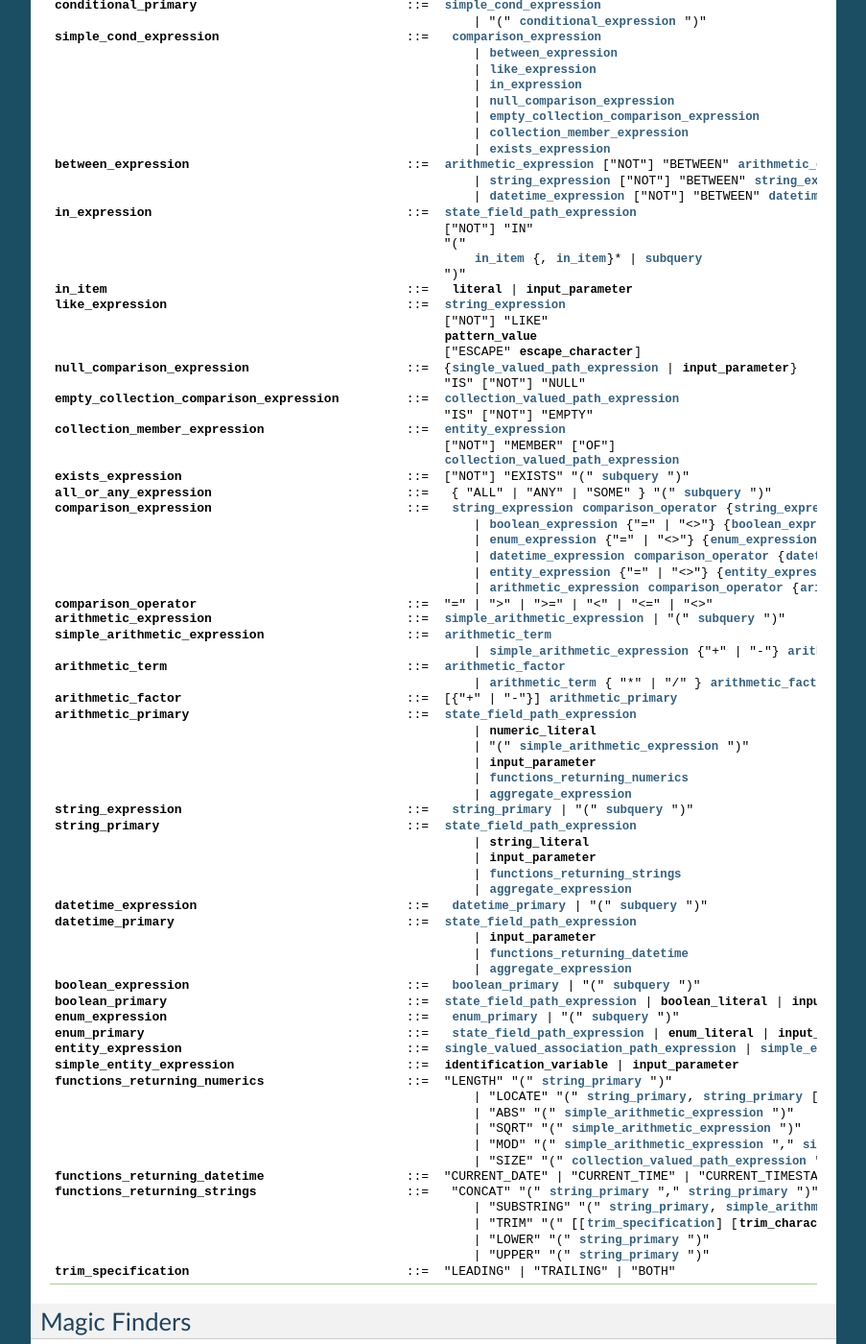
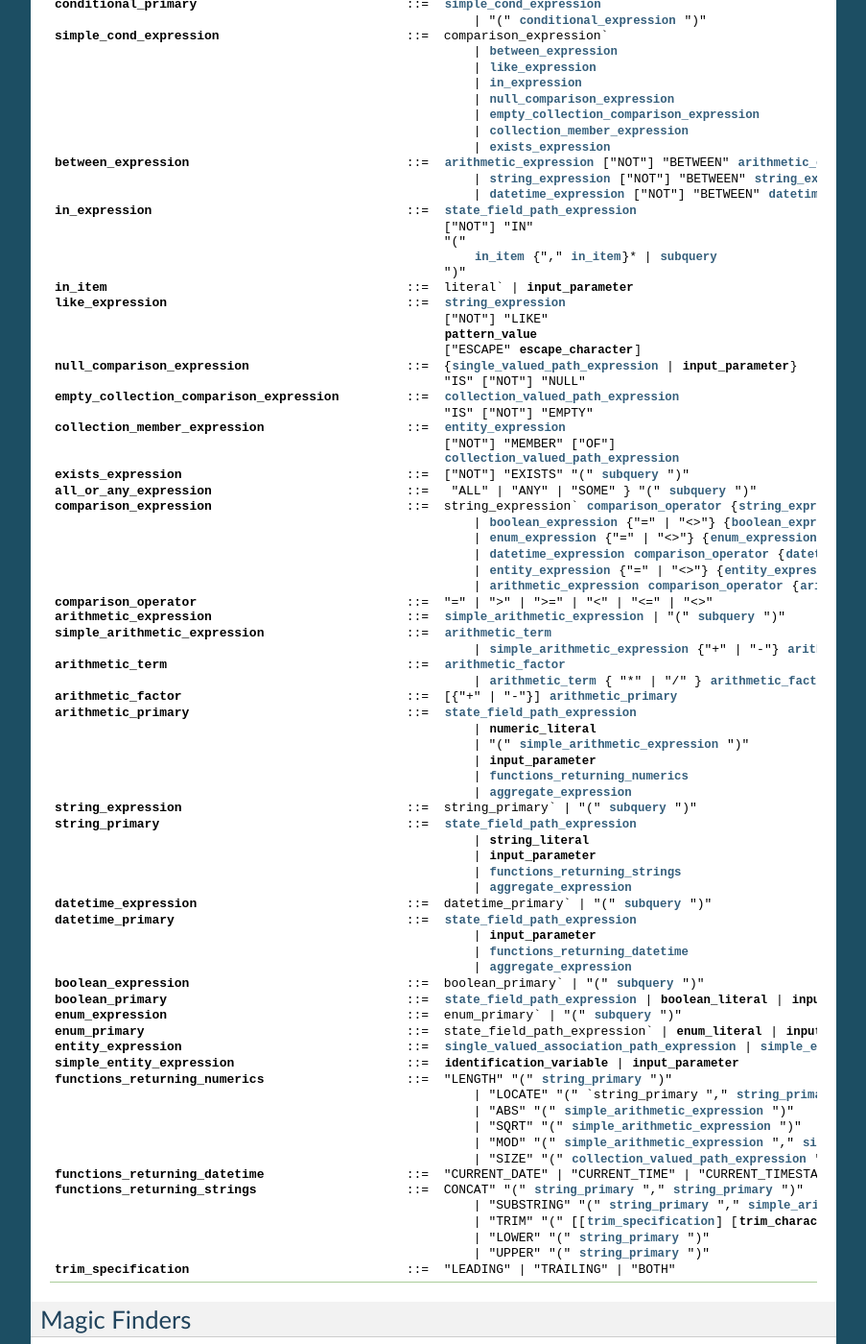
Before and after one commit to doctrine/doctrine1-documentation, a Sphinx documentation site: the page built from source/en/manual/dql-doctrine-query-language.rst, in a window 1280 px wide and 1400 px high, scrolled down 34117 px. Shown: the whole window at 96% size, without its empty margins (198-1101 px from the left). Built offline with Sphinx 7.4.7, drawn with Linux system fonts in a browser that asks for light colours; cross-references to code outside the pages are shown as plain code; some of the changed text lies outside the part shown.

Commit message:
BNF indentation

```diff
--- a/source/en/manual/dql-doctrine-query-language.rst
+++ b/source/en/manual/dql-doctrine-query-language.rst
@@ -2219,11 +2219,11 @@
                    : [`groupby_clause`]
                    : [`having_clause`]
                    : [`orderby_clause`]
-   update_statement:  `update_clause` [`where_clause`]
-   delete_statement:  `delete_clause` [`where_clause`]
+   update_statement: `update_clause` [`where_clause`]
+   delete_statement: `delete_clause` [`where_clause`]
    from_clause: "FROM" `identification_variable_declaration`
               :     {
-              :         ,
+              :         ","
               :         {`identification_variable_declaration` | `collection_member_declaration`}
               :     }*
    identification_variable_declaration: `range_variable_declaration`
@@ -2244,7 +2244,7 @@
                                    :     | `join_single_valued_association_path_expression`
    join_collection_valued_path_expression: `identification_variable`.`collection_valued_association_field`
    join_single_valued_association_path_expression: `identification_variable`.`single_valued_association_field`
-   collection_member_declaration:  "IN"
+   collection_member_declaration: "IN"
                                 : "(" `collection_valued_path_expression` ")"
                                 : ["AS"]
                                 : `identification_variable`
@@ -2258,13 +2258,13 @@
                                             : `single_valued_association_field`
    collection_valued_path_expression: `identification_variable`.{`single_valued_association_field`.}*
                                     : `collection_valued_association_field`
-   state_field:  {`embedded_class_state_field`.}*
-              :  `simple_state_field`
+   state_field: {`embedded_class_state_field`.}*
+              : `simple_state_field`
    update_clause: "UPDATE"
                 : `abstract_schema_name`
                 : [["AS"] `identification_variable`]
                 : "SET"
-                : `update_item` {, `update_item`}*
+                : `update_item` {"," `update_item`}*
    update_item: [`identification_variable`.]{`state_field` | `single_valued_association_field`}
               : "="
               : `new_value`
@@ -2275,16 +2275,16 @@
             :     | `enum_primary` `simple_entity_expression`
             :     | "NULL"
    delete_clause: "DELETE" "FROM" `abstract_schema_name` [["AS"] `identification_variable`]
-   select_clause: "SELECT" ["DISTINCT"] `select_expression` {, `select_expression`}*
+   select_clause: "SELECT" ["DISTINCT"] `select_expression` {"," `select_expression`}*
    select_expression: `single_valued_path_expression`
                     :     | `aggregate_expression`
                     :     | `identification_variable`
                     :     | "OBJECT" "(" `identification_variable` ")"
                     :     | `constructor_expression`
    constructor_expression: "NEW" `constructor_name` "("
-                         :     `constructor_item` {, `constructor_item`}*
+                         :     `constructor_item` {"," `constructor_item`}*
                          : ")"
-   constructor_item:  `single_valued_path_expression` | `aggregate_expression`
+   constructor_item: `single_valued_path_expression` | `aggregate_expression`
    aggregate_expression:     { "AVG" | "MAX" | "MIN" | "SUM"} "("
                        :         ["DISTINCT"]
                        :         `state_field_path_expression`
@@ -2297,13 +2297,13 @@
                        :             | `single_valued_association_path_expression`
                        :     ")"
    where_clause: "WHERE" `conditional_expression`
-   groupby_clause: "GROUP" "BY" `groupby_item` {, `groupby_item`}*
-   groupby_item:  `single_valued_path_expression` | `identification_variable`
+   groupby_clause: "GROUP" "BY" `groupby_item` {"," `groupby_item`}*
+   groupby_item: single_valued_path_expression` | `identification_variable`
    having_clause: "HAVING" `conditional_expression`
-   orderby_clause: "ORDER" "BY" `orderby_item` {, `orderby_item`}*
-   orderby_item:  `state_field_path_expression` ["ASC" | "DESC"]
-   subquery:  `simple_select_clause` `subquery_from_clause` [`where_clause`] [`groupby_clause`] [`having_clause`]
-   subquery_from_clause:  "FROM" `subselect_identification_variable_declaration`{, `subselect_identification_variable_declaration`}*
+   orderby_clause: "ORDER" "BY" `orderby_item` {"," `orderby_item`}*
+   orderby_item: state_field_path_expression` ["ASC" | "DESC"]
+   subquery: simple_select_clause` `subquery_from_clause` [`where_clause`] [`groupby_clause`] [`having_clause`]
+   subquery_from_clause: FROM" `subselect_identification_variable_declaration`{"," `subselect_identification_variable_declaration`}*
    subselect_identification_variable_declaration: `identification_variable_declaration`
                                                 :     | `association_path_expression` ["AS"] `identification_variable`
                                                 :     | `collection_member_declaration`
@@ -2319,7 +2319,7 @@
                      : `conditional_primary`
    conditional_primary: `simple_cond_expression`
                       :     | "(" `conditional_expression` ")"
-   simple_cond_expression:  `comparison_expression`
+   simple_cond_expression: comparison_expression`
                          :     | `between_expression`
                          :     | `like_expression`
                          :     | `in_expression`
@@ -2333,9 +2333,9 @@
    in_expression: `state_field_path_expression`
                 : ["NOT"] "IN"
                 : "("
-                :     `in_item` {, `in_item`}* | `subquery`
+                :     `in_item` {"," `in_item`}* | `subquery`
                 : ")"
-   in_item:  `literal` | `input_parameter`
+   in_item: literal` | `input_parameter`
    like_expression: `string_expression`
                   : ["NOT"] "LIKE"
                   : `pattern_value`
@@ -2348,8 +2348,8 @@
                                : ["NOT"] "MEMBER" ["OF"]
                                : `collection_valued_path_expression`
    exists_expression: ["NOT"] "EXISTS" "(" `subquery` ")"
-   all_or_any_expression:  { "ALL" | "ANY" | "SOME" } "(" `subquery` ")"
-   comparison_expression:  `string_expression` `comparison_operator` {`string_expression` | `all_or_any_expression`}
+   all_or_any_expression:  "ALL" | "ANY" | "SOME" } "(" `subquery` ")"
+   comparison_expression: string_expression` `comparison_operator` {`string_expression` | `all_or_any_expression`}
                         :     | `boolean_expression` {"=" | "<>"} {`boolean_expression` | `all_or_any_expression`}
                         :     | `enum_expression` {"=" | "<>"} {`enum_expression` | `all_or_any_expression`}
                         :     | `datetime_expression` `comparison_operator` {`datetime_expression` | `all_or_any_expression`}
@@ -2368,32 +2368,32 @@
                      :     | `input_parameter`
                      :     | `functions_returning_numerics`
                      :     | `aggregate_expression`
-   string_expression:  `string_primary` | "(" `subquery` ")"
+   string_expression: string_primary` | "(" `subquery` ")"
    string_primary: `state_field_path_expression`
                  :     | `string_literal`
                  :     | `input_parameter`
                  :     | `functions_returning_strings`
                  :     | `aggregate_expression`
-   datetime_expression:  `datetime_primary` | "(" `subquery` ")"
+   datetime_expression: datetime_primary` | "(" `subquery` ")"
    datetime_primary: `state_field_path_expression`
                    :     | `input_parameter`
                    :     | `functions_returning_datetime`
                    :     | `aggregate_expression`
-   boolean_expression:  `boolean_primary` | "(" `subquery` ")"
+   boolean_expression: boolean_primary` | "(" `subquery` ")"
    boolean_primary: `state_field_path_expression` | `boolean_literal` | `input_parameter`
-   enum_expression:  `enum_primary` | "(" `subquery` ")"
-   enum_primary:  `state_field_path_expression` | `enum_literal` | `input_parameter`
+   enum_expression: enum_primary` | "(" `subquery` ")"
+   enum_primary: state_field_path_expression` | `enum_literal` | `input_parameter`
    entity_expression: `single_valued_association_path_expression` | `simple_entity_expression`
    simple_entity_expression: `identification_variable` | `input_parameter`
    functions_returning_numerics: "LENGTH" "(" `string_primary` ")"
-                               :     | "LOCATE" "(" `string_primary`, `string_primary` ["," `simple_arithmetic_expression`] ")"
+                               :     | "LOCATE" "(" `string_primary "," `string_primary` ["," `simple_arithmetic_expression`] ")"
                                :     | "ABS" "(" `simple_arithmetic_expression` ")"
                                :     | "SQRT" "(" `simple_arithmetic_expression` ")"
                                :     | "MOD" "(" `simple_arithmetic_expression` "," `simple_arithmetic_expression` ")"
                                :     | "SIZE" "(" `collection_valued_path_expression` ")"
    functions_returning_datetime: "CURRENT_DATE" | "CURRENT_TIME" | "CURRENT_TIMESTAMP"
-   functions_returning_strings:  "CONCAT" "(" `string_primary` "," `string_primary` ")"
-                              :     | "SUBSTRING" "(" `string_primary`, `simple_arithmetic_expression`, `simple_arithmetic_expression` ")"
+   functions_returning_strings: CONCAT" "(" `string_primary` "," `string_primary` ")"
+                              :     | "SUBSTRING" "(" `string_primary` "," `simple_arithmetic_expression` "," `simple_arithmetic_expression` ")"
                               :     | "TRIM" "(" [[`trim_specification`] [`trim_character`] "FROM"] `string_primary` ")"
                               :     | "LOWER" "(" `string_primary` ")"
                               :     | "UPPER" "(" `string_primary` ")"
```
